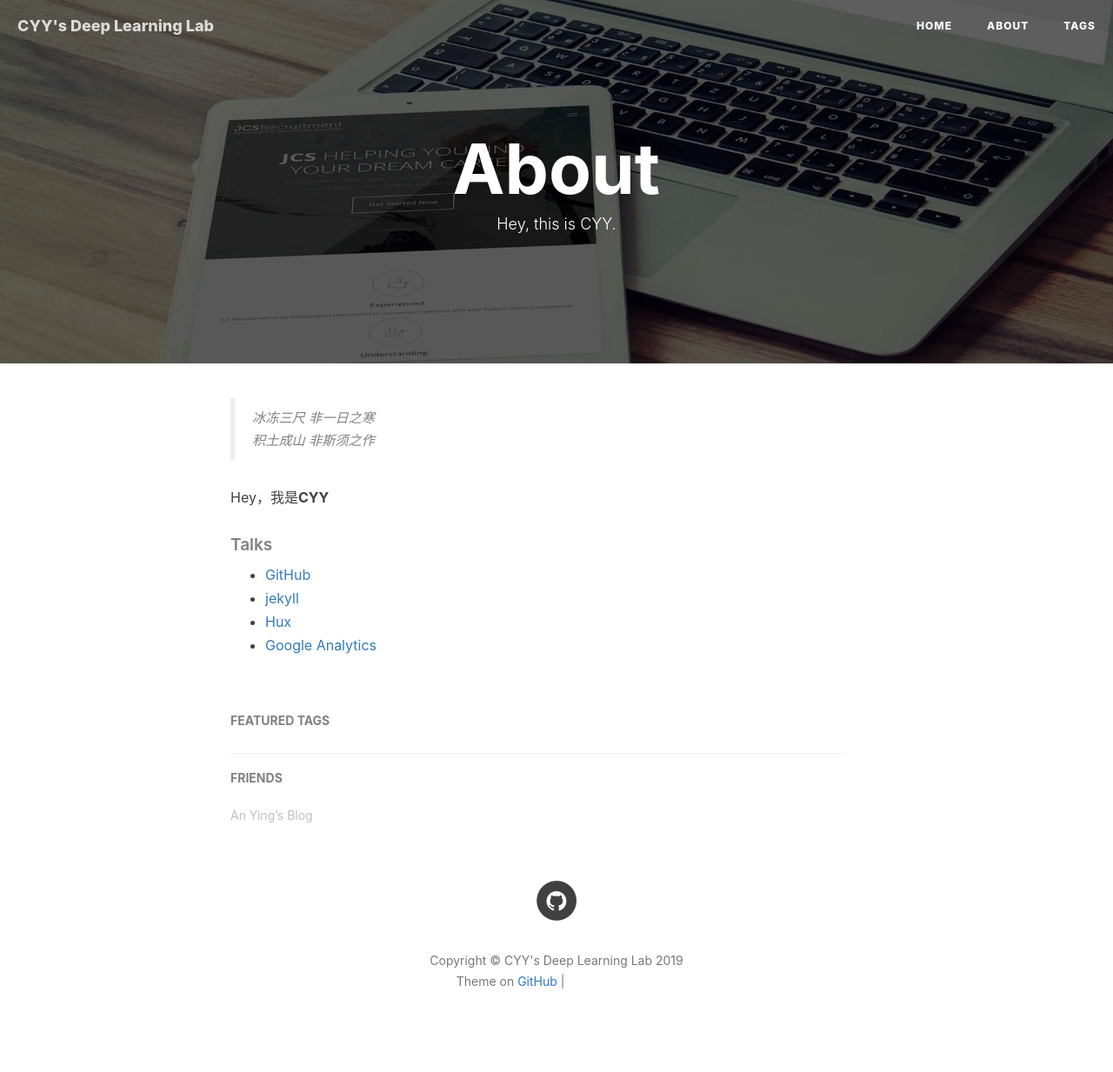
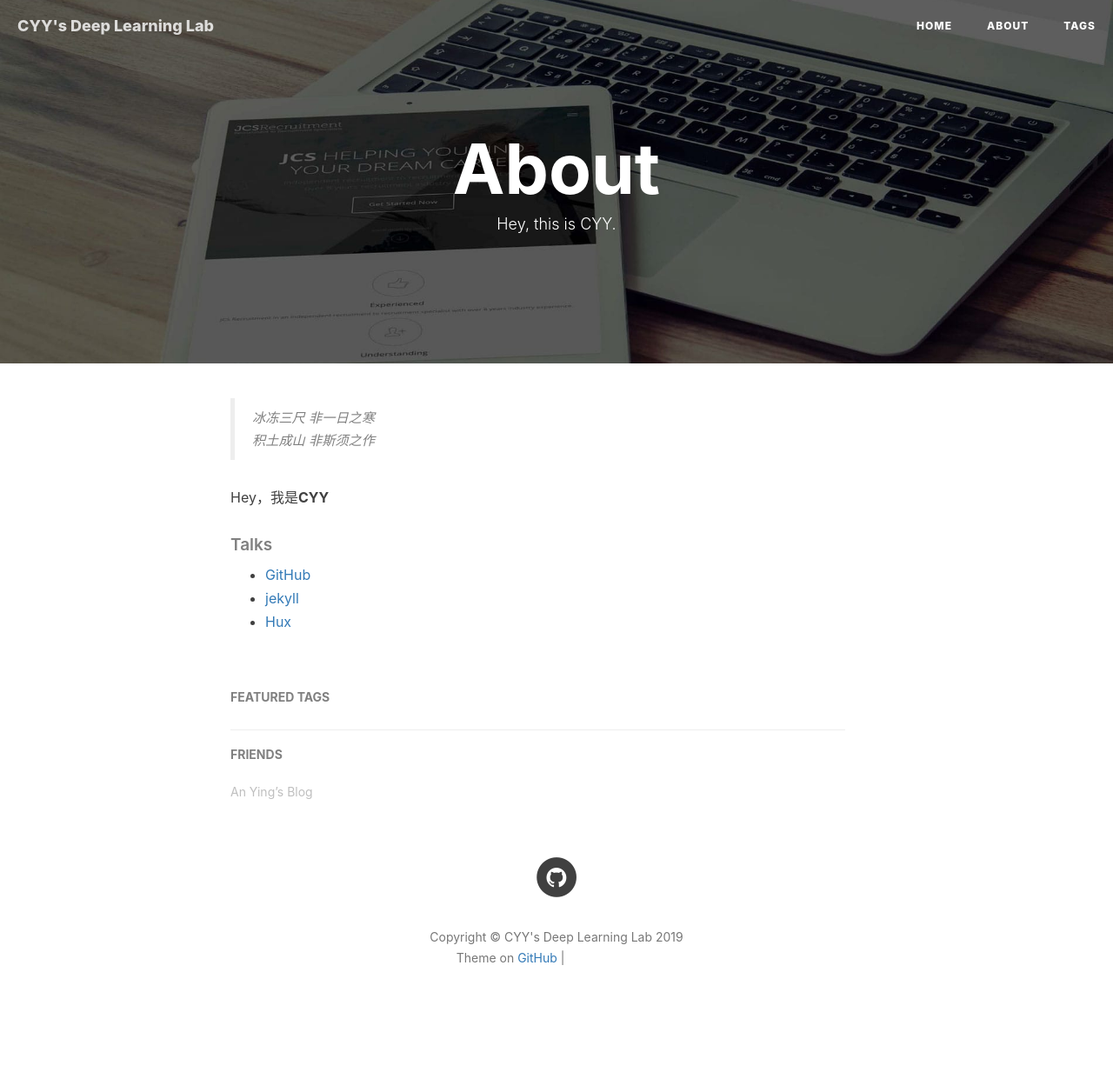
Before and after one commit to sukinoaria/sukinoaria.github.io, a Jekyll site: the page built from about.html, in a window 1280 px wide. Shown: the whole page at 87% size. Built offline with Jekyll 4.4.1, drawn with Linux system fonts in a browser that asks for light colours; nearby versions of some CDN libraries; comment, search, counter and statistics services are not loaded; after the commit the page ends 1206 px from its top, so only the background shows below that; grey boxes are pictures that could not be loaded.

Commit message:
templates

```diff
--- a/about.html
+++ b/about.html
@@ -30,7 +30,6 @@ header-img: "img/post-bg-rwd.jpg"
         <li><a href="https://github.com">GitHub</a></li>
         <li><a href="http://jekyll.com.cn/">jekyll</a></li>
         <li><a href="http://huangxuan.me/">Hux</a></li>
-        <li><a href="https://analytics.google.com/analytics">Google Analytics</a></li>
     </ul>
 </div>
 
```
